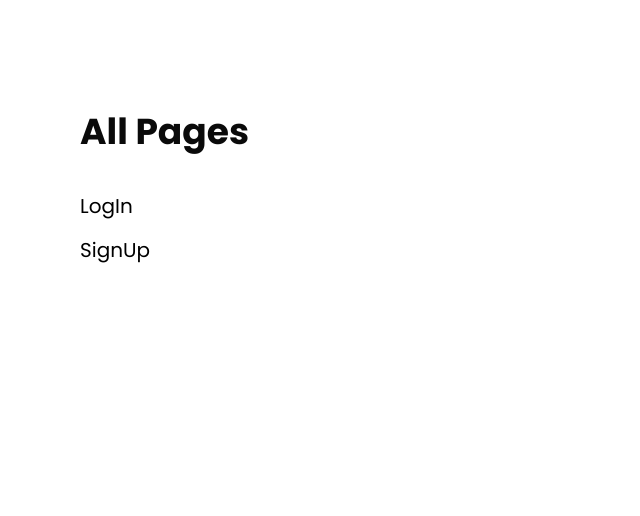
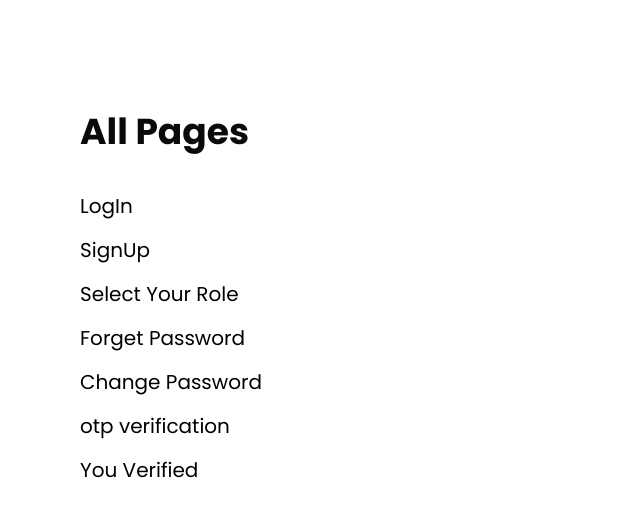
Before and after one commit to Webgenius0/jesus-react-frontend, a React (Vite) app: page /all-pages in a window 1280 px wide. Shown: the top 516 px of the page, without its empty margins (0-640 px from the left). Built offline with nearby package versions, Linux system fonts and the light colour scheme.

Commit message:
allpages add

```diff
--- a/src/Pages/AllPages.jsx
+++ b/src/Pages/AllPages.jsx
@@ -3,12 +3,32 @@ import { Link } from "react-router-dom";
 const AllPages = () => {
   const AllPagesLinks = [
     {
-      link: "/auth/login",
-      name: "LogIn",
+      link: "/login",
+      element: "LogIn",
     },
     {
-      link: "/auth/sign-up",
-      name: "SignUp",
+      link: "/sign-up",
+      element: "SignUp",
+    },
+    {
+      link: "/select-your-role",
+      element: "Select Your Role",
+    },
+    {
+      link: "/forget-password",
+      element: "Forget Password",
+    },
+    {
+      link: "/change-password",
+      element: "Change Password",
+    },
+    {
+      link: "/otp-verification",
+      element: "otp verification",
+    },
+    {
+      link: "/verified",
+      element: "You Verified",
     },
   ];
 
@@ -23,7 +43,7 @@ const AllPages = () => {
               target="_blank"
               className="text-black duration-300"
             >
-              {item.name}
+              {item.element}
             </Link>
           </li>
         ))}
```
